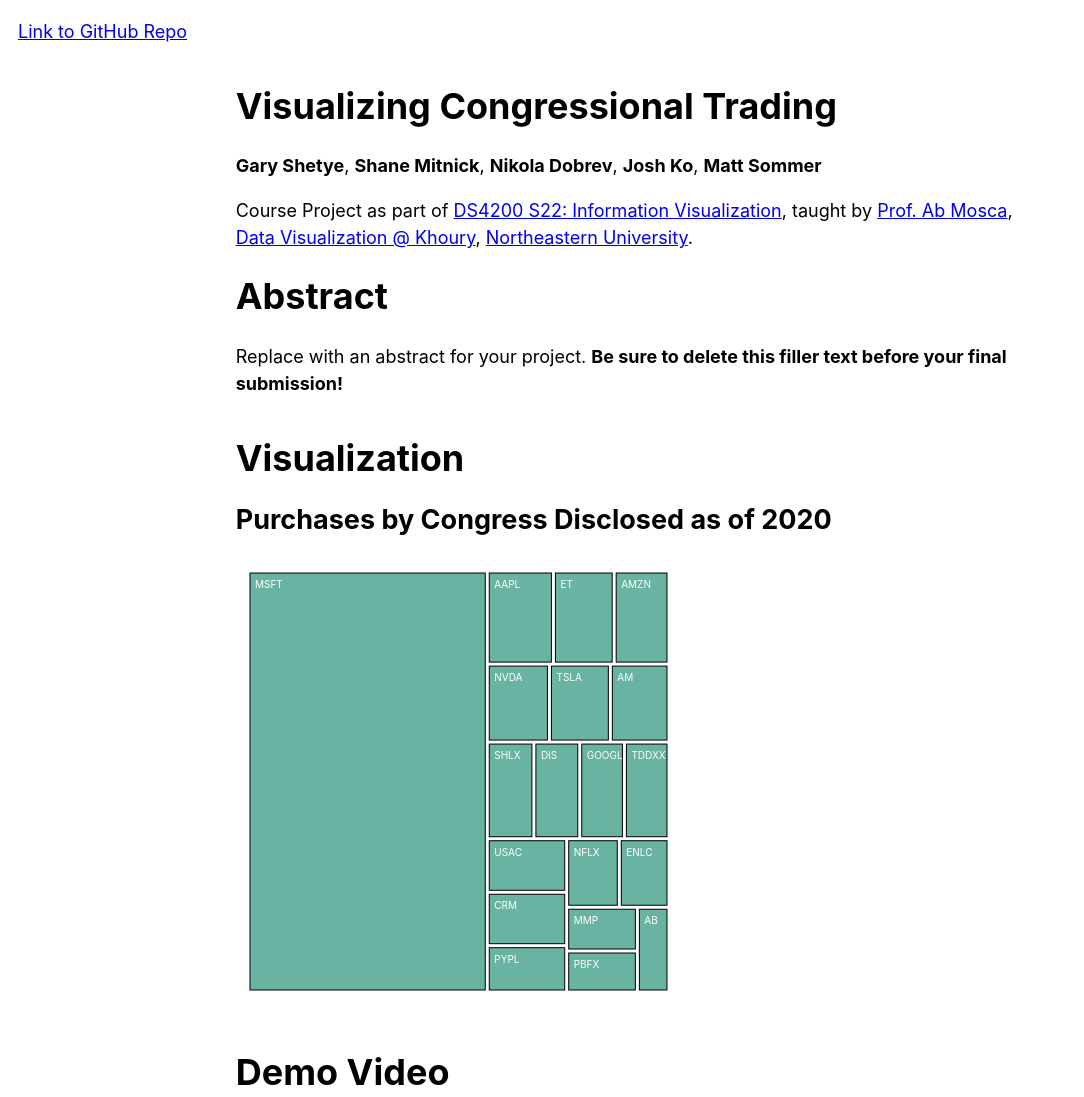
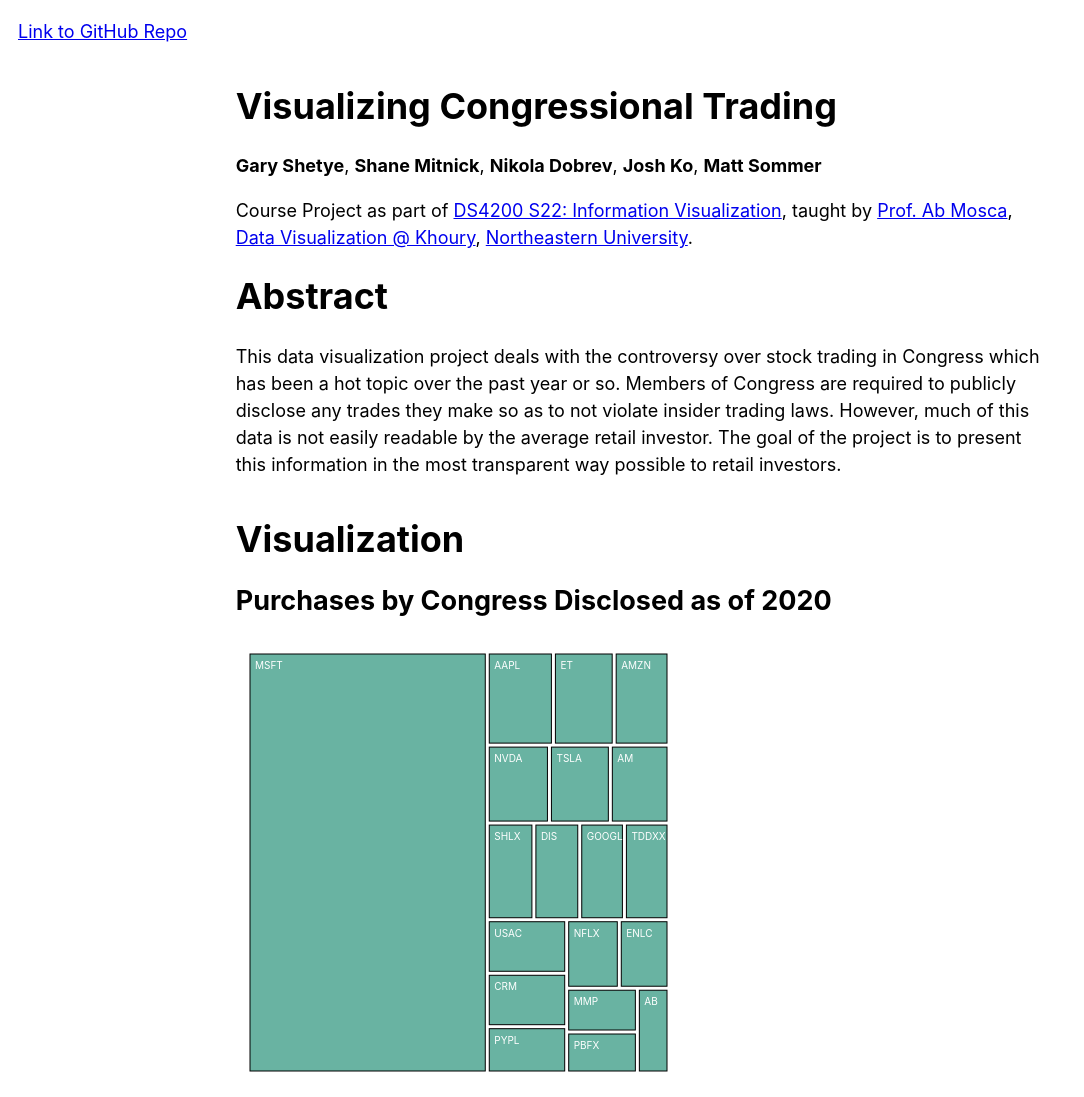
Before and after one commit to DS4200-S22/final-project-visualizing-congress-stock-trading, a plain HTML site: page index.html in a window 1280 px wide. Shown: the top 1097 px of the page, without its empty margins (0-1084 px from the left). Drawn offline with Linux system fonts and the light colour scheme.

Commit message:
Update index.html

```diff
--- a/index.html
+++ b/index.html
@@ -35,10 +35,12 @@
     </p>
 
 
-    <h1>Abstract</h1>
+    <h1>
+      Abstract
+    </h1>
 
     <p>
-      Replace with an abstract for your project. <strong>Be sure to delete this filler text before your final submission!</strong>
+      This data visualization project deals with the controversy over stock trading in Congress which has been a hot topic over the past year or so. Members of Congress are required to publicly disclose any trades they make so as to not violate insider trading laws. However, much of this data is not easily readable by the average retail investor. The goal of the project is to present this information in the most transparent way possible to retail investors.
     </p>
 </div>
 
```
